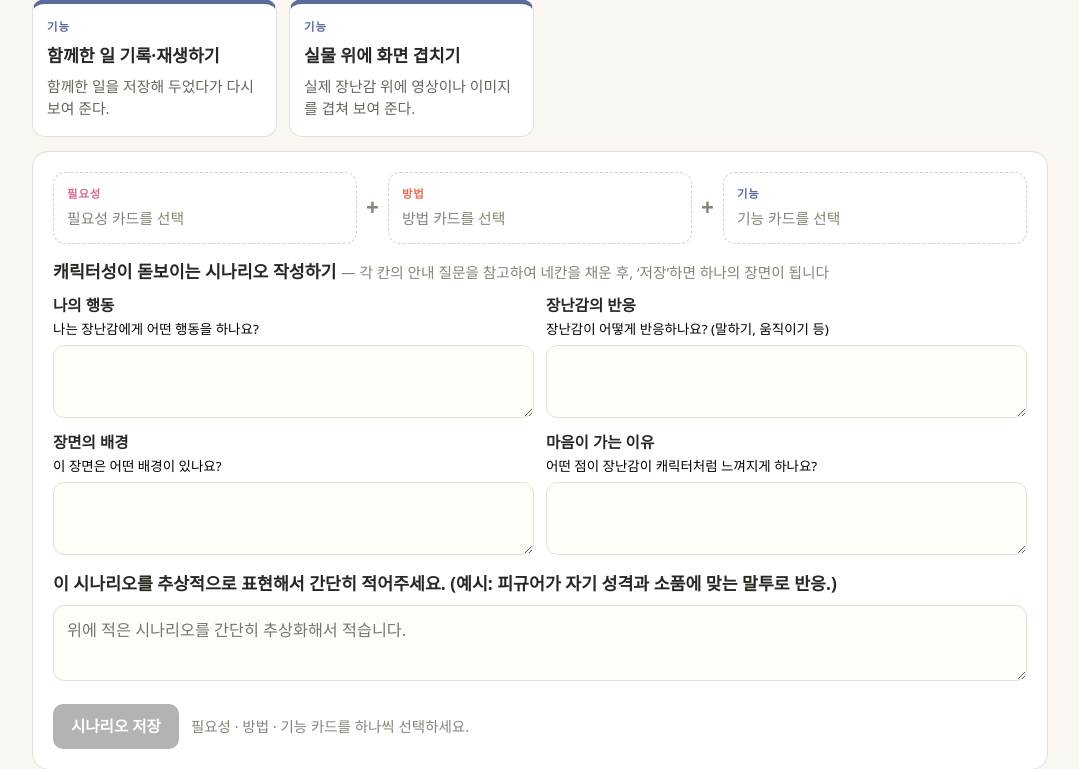
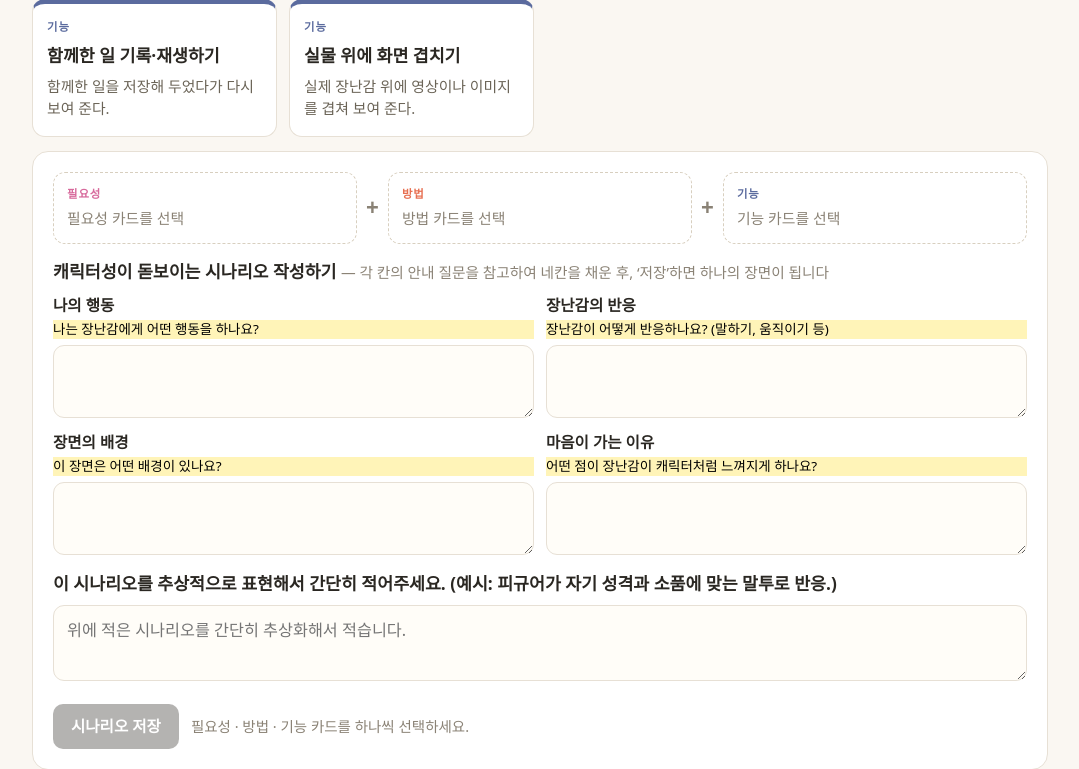
Before and after one commit to ChungHaLee/toy-workshop-flask-2, a Flask app: page / in a window 1280 px wide. Shown: the part 1088-1857 px from the top of the page, without its empty margins (100-1179 px from the left). Run offline with Flask 3, Linux system fonts and the light colour scheme.

Commit message:
third commit

```diff
--- a/templates/index.html
+++ b/templates/index.html
@@ -89,7 +89,7 @@
   .dims{display:grid;grid-template-columns:1fr 1fr;gap:12px;}
   .dim{display:flex;flex-direction:column;}
   .dim .dlab{font-weight:700;font-size:.9rem;margin:0 0 2px;}
-  .dim .dhint{font-size:.78rem;color:black;margin:0 0 6px;line-height:1.4;}
+  .dim .dhint{font-size:.78rem;color:black;margin:0 0 6px;line-height:1.4;display: inline;background-color: #fff4b8;}
   .dim textarea{width:100%;border:1px solid var(--line);border-radius:11px;padding:10px 12px;font:inherit;font-size:.92rem;resize:vertical;min-height:50px;background:#fffdf8;}
   @media (max-width:600px){.dims{grid-template-columns:1fr;}}
   .actions{display:flex;gap:12px;align-items:center;flex-wrap:wrap;}
```
